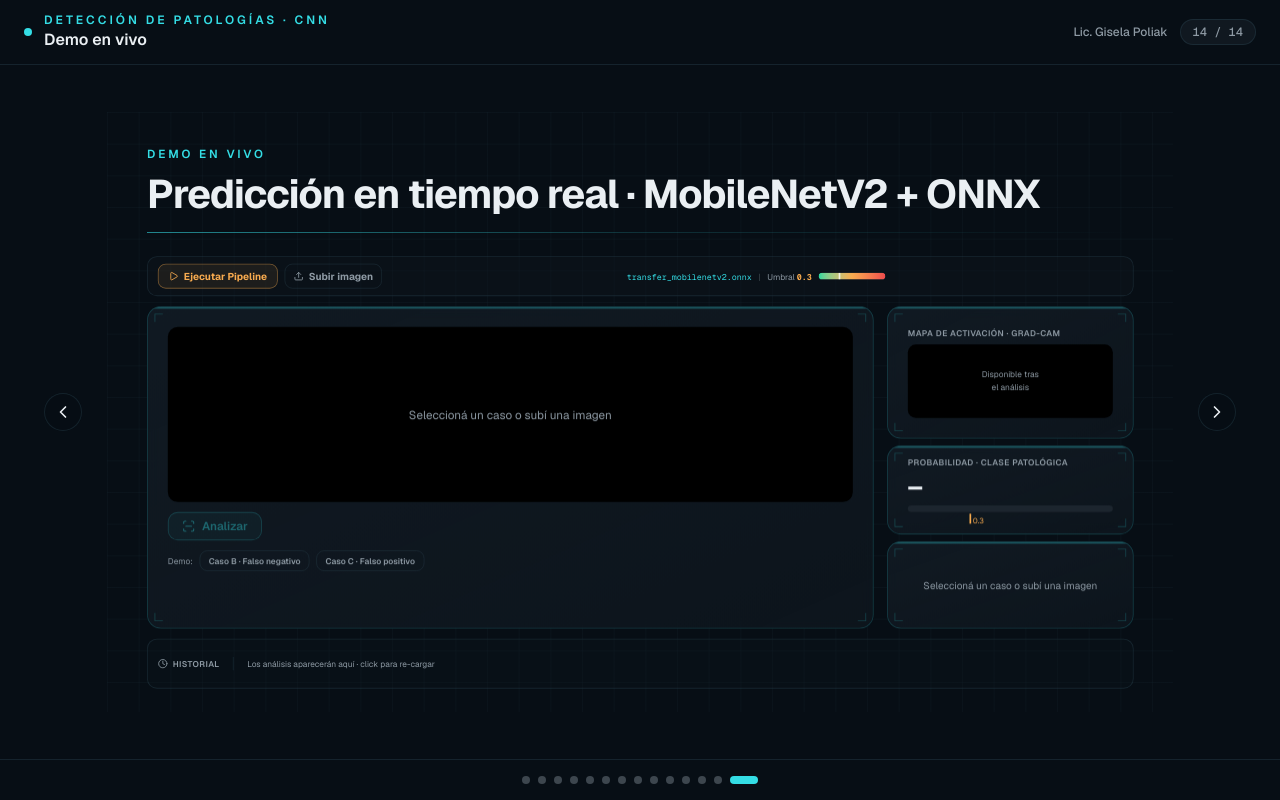
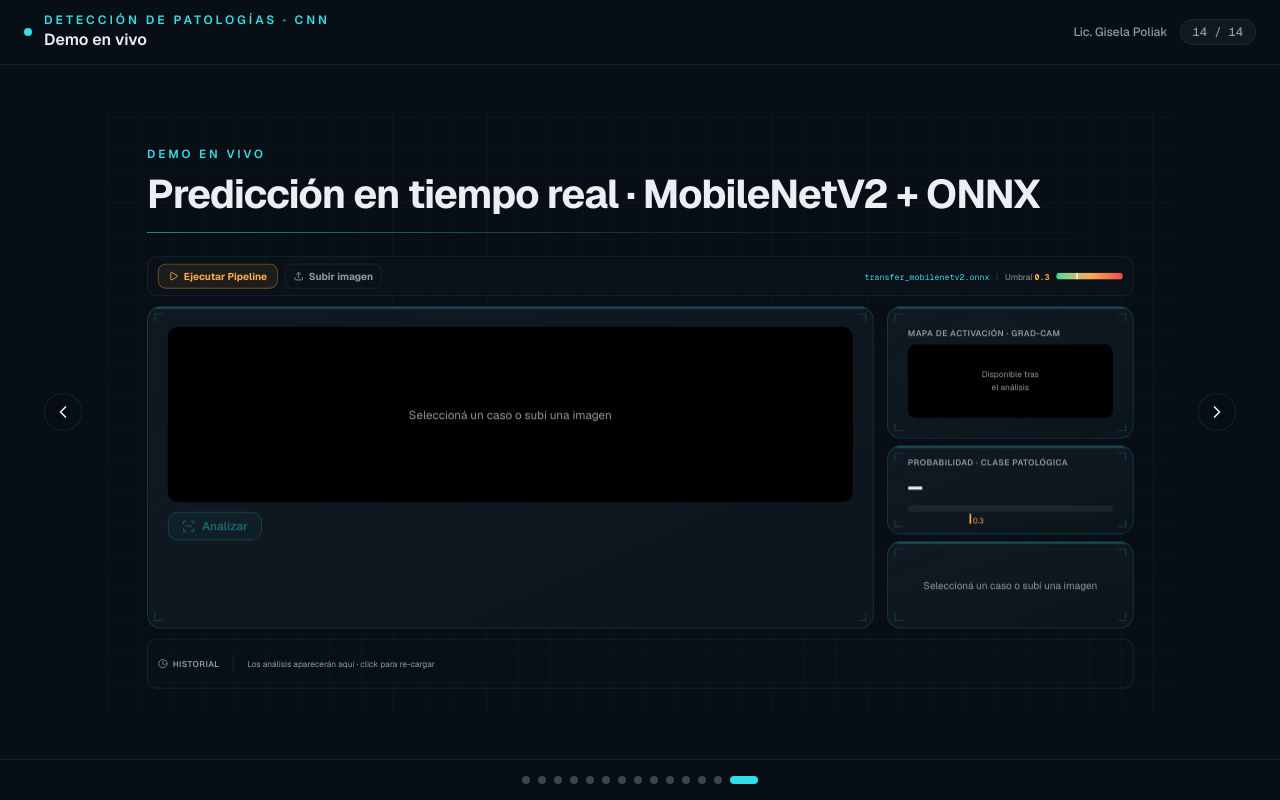
Before and after one commit to gpoliak25/presentacion_veterinaria, a Next.js app: page / in a window 1280 px wide. Both pictures are taken after a click on the button 63 px from the left and 412 px from the top of the page. Built offline with nearby package versions, Linux system fonts and the light colour scheme.

Commit message:
Elimina botones Demo: Caso B y Caso C del slide demo en vivo

```diff
--- a/components/live-demo.tsx
+++ b/components/live-demo.tsx
@@ -295,7 +295,7 @@ function buildReportHtml(
     </div>
   </div>
   <main>${mdToHtml(md)}</main>
-  <div class="ftr">Generado por Claude (IA) · Análisis demostrativo — Trabajo Final de la materia Aprendizaje Automatico, CAECE 2026. No reemplaza el criterio de un profesional veterinario.</div>
+  <div class="ftr">Generado por Claude (IA) · Análisis demostrativo — Trabajo Final, Maestría en Ciencia de Datos, CAECE 2026. No reemplaza el criterio de un profesional veterinario.</div>
   <script>window.onload=function(){window.focus();window.print();};window.onafterprint=function(){window.close();};</script>
 </body></html>`
 }
@@ -638,11 +638,8 @@ export function LiveDemoSlide() {
             <span className="font-bold">Subir imagen</span>
           </button>
 
-          {/* spacer left */}
-          <div className="flex-1" />
-
-          {/* Model info — centered in the bar */}
-          <div className="flex items-center gap-2 text-[10px] text-muted-foreground">
+          {/* Model info */}
+          <div className="ml-auto flex items-center gap-2 text-[10px] text-muted-foreground">
             <span className="font-mono text-hud-cyan">transfer_mobilenetv2.onnx</span>
             <span className="opacity-40">|</span>
             <span>Umbral <span className="font-mono font-bold text-hud-amber">{THRESHOLD}</span></span>
@@ -651,9 +648,6 @@ export function LiveDemoSlide() {
               <div className="absolute top-0 h-full w-0.5 bg-white/80" style={{ left: `${THRESHOLD * 100}%` }} />
             </div>
           </div>
-
-          {/* spacer right — igual al left para centrar */}
-          <div className="flex-1" />
         </div>
 
         {/* ── MAIN CONTENT ─────────────────────────────────────────────── */}
@@ -727,21 +721,6 @@ export function LiveDemoSlide() {
                 {inferError && <p className="text-xs text-hud-red">{inferError}</p>}
               </div>
 
-              {/* Demo cases — acceso rápido a casos con Grad-CAM */}
-              <div className="flex items-center gap-2">
-                <span className="text-[10px] text-muted-foreground">Demo:</span>
-                {CASES.map((cs, i) => (
-                  <button key={cs.label} onClick={() => loadCase(i)}
-                    className={[
-                      "rounded-md border px-2.5 py-1 text-[10px] font-semibold transition-colors",
-                      imageLabel === cs.label
-                        ? "border-hud-cyan/60 bg-hud-cyan/10 text-hud-cyan"
-                        : "border-border text-muted-foreground hover:border-hud-cyan/40 hover:text-hud-cyan",
-                    ].join(" ")}>
-                    {cs.label} · {cs.tag}
-                  </button>
-                ))}
-              </div>
             </Panel>
 
             {/* Right: Grad-CAM + Probability + Verdict */}
@@ -987,14 +966,7 @@ export function LiveDemoSlide() {
                 <p className="text-sm text-hud-red">{diagError}</p>
               </div>
             ) : (
-              <>
-                <Markdown text={diagText} />
-                {diagText && (
-                  <p className="mt-4 text-[10px] italic text-muted-foreground/60">
-                    Análisis demostrativo — Trabajo Final de la materia Aprendizaje Automatico, CAECE 2026.
-                  </p>
-                )}
-              </>
+              <Markdown text={diagText} />
             )}
           </div>
 
```
